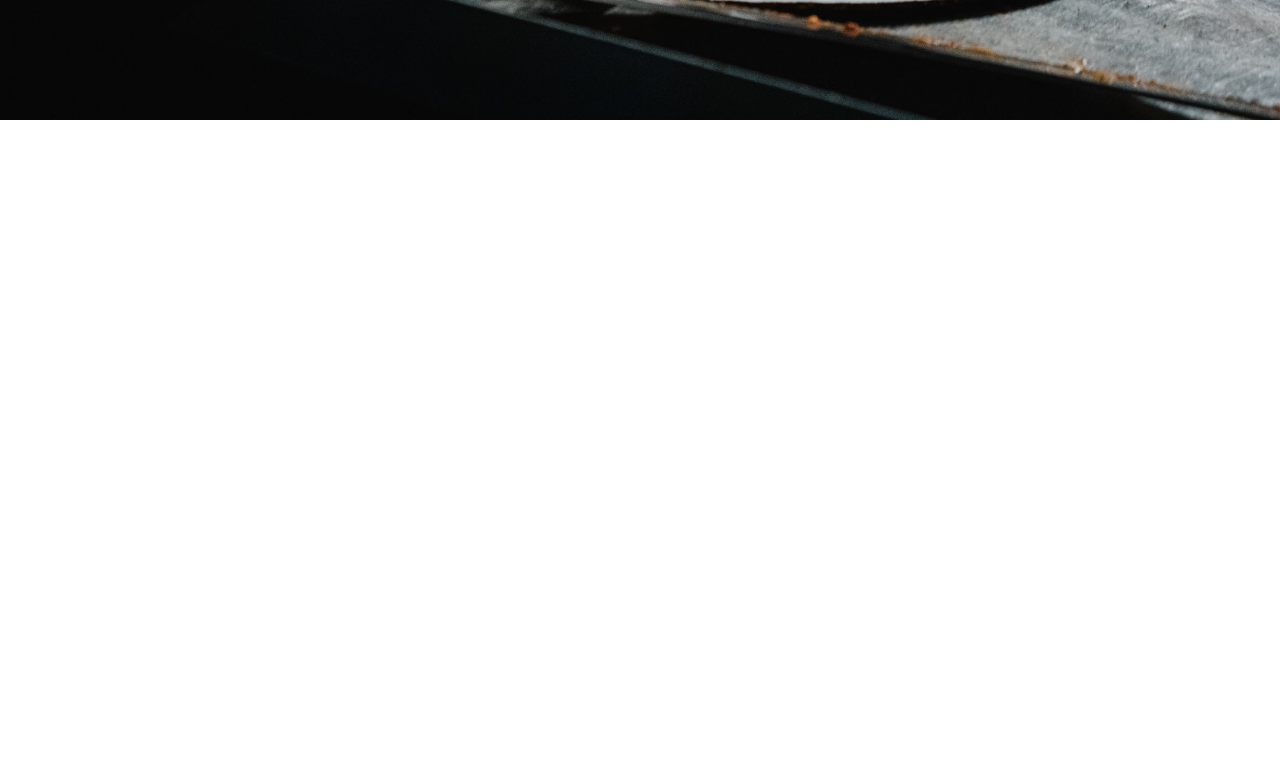
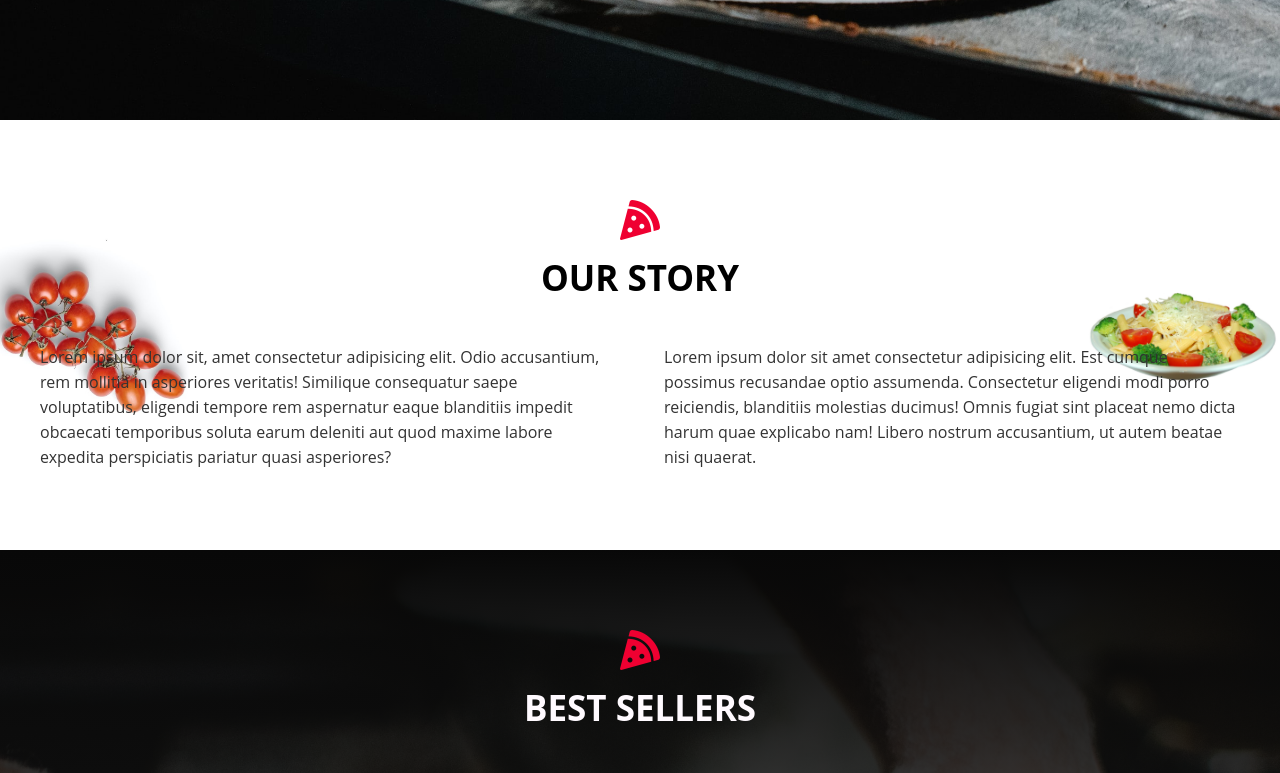
Before and after one commit to willlymendoza/pizza-restaurant, a React (Create React App) app: page / in a window 1280 px wide. Shown: the part 680-1453 px from the top of the page. Before the commit the page ends 800 px from the top, so only its background shows below. Built offline with nearby package versions, Linux system fonts and the light colour scheme.

Commit message:
Moved files and reorginized

```diff
--- a/src/App.js
+++ b/src/App.js
@@ -1,12 +1,24 @@
-import React, { Fragment } from "react";
+import React from "react";
+import { BrowserRouter as Router, Switch, Route } from "react-router-dom";
+import Header from "components/Header";
+import Main from "components/MainContainer";
+import Home from "pages/Home";
+import Error404 from "components/Error404";
 import "./App.scss";
-import Header from "./pages/Header";
 
 function App() {
   return (
-    <Fragment>
+    <Router>
       <Header />
-    </Fragment>
+
+      <Main>
+        <Switch>
+          <Route path="/" exact component={Home} />
+
+          <Route path="*" component={Error404}></Route>
+        </Switch>
+      </Main>
+    </Router>
   );
 }
 
--- a/src/App.scss
+++ b/src/App.scss
@@ -12,3 +12,7 @@ body,
 body {
   font-family: "Open Sans", sans-serif;
 }
+
+.section {
+  padding: 80px 0;
+}
```
Also changed, not shown: src/components/Header/HeaderTitle/index.js (renamed from src/pages/Header/HeaderTitle/index.js), src/components/Header/HeaderTitle/styles.scss (renamed from src/pages/Header/HeaderTitle/styles.scss), src/components/Header/index.js (renamed from src/pages/Header/index.js), src/components/Header/styles.scss (renamed from src/pages/Header/styles.scss).
